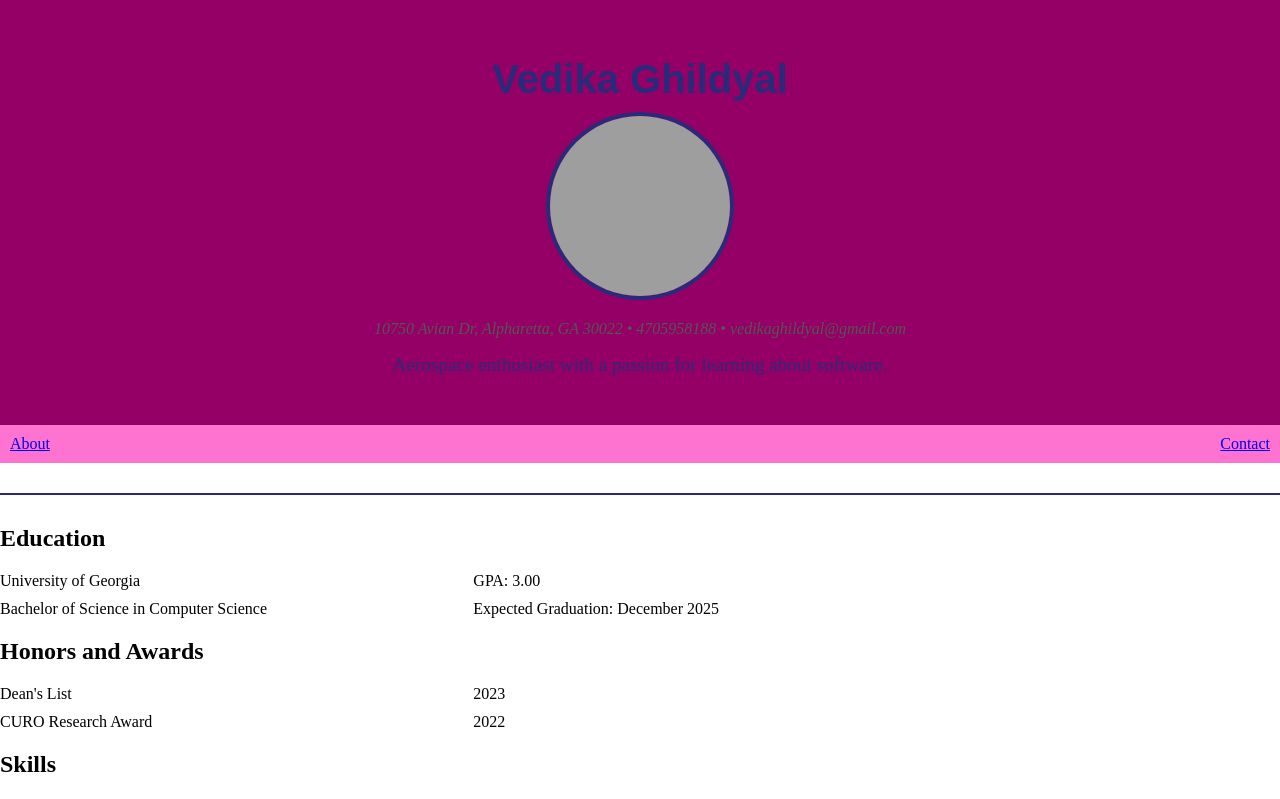
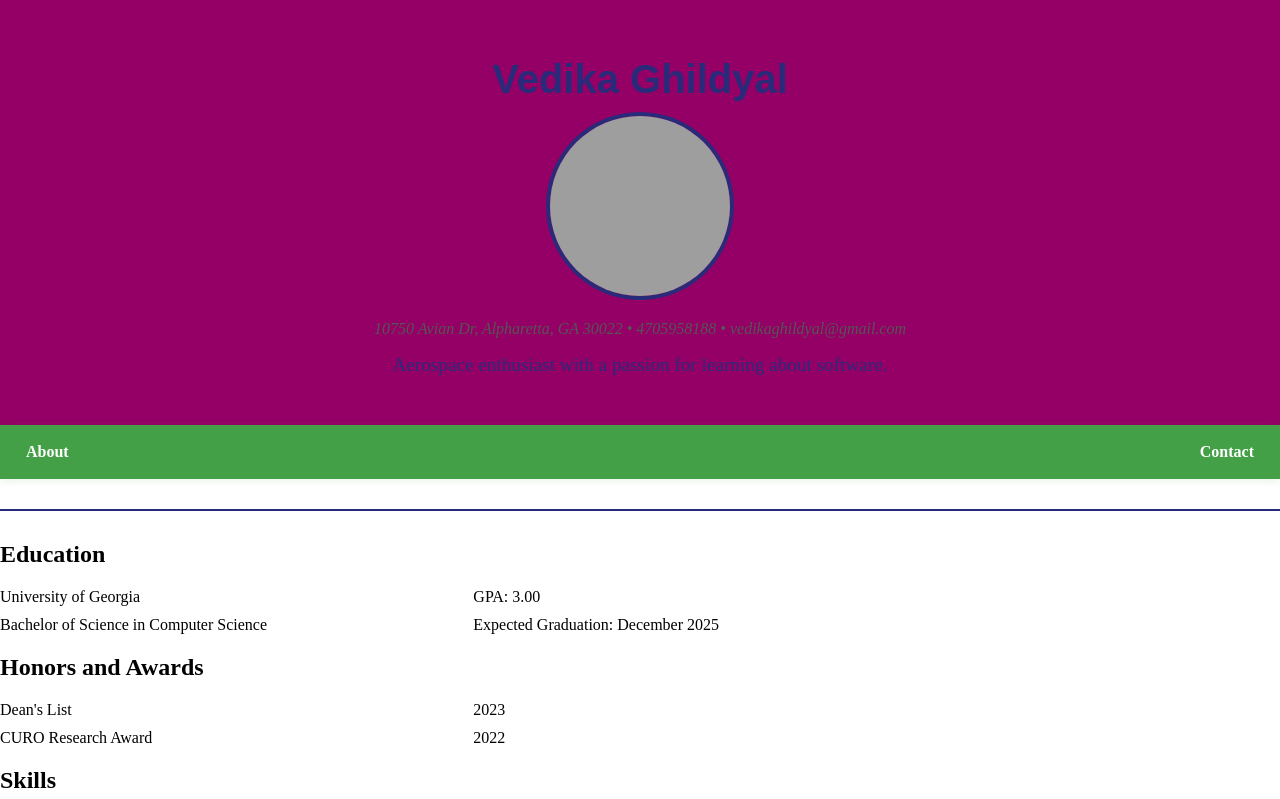
Before and after one commit to VedikaG/Ghildyal.Vedika.CSCI4300.github.io, a website: page index.html in a window 1280 px wide. Shown: the top 799 px of the page. Drawn offline with Linux system fonts and the light colour scheme; grey boxes are pictures that could not be loaded.

Commit message:
Change nav background color and add hover styles

```diff
--- a/css/style.css
+++ b/css/style.css
@@ -5,12 +5,34 @@ body {
 
 /****************   Nav Section **********************/
 nav {
+    background-color: #43a047; /* Leaf green */
+    padding: 10px;
+    display: flex;
+    justify-content: space-between;
+    align-items: center;
+    box-shadow: 0 2px 8px rgba(67, 160, 71, 0.12);
+}
+
+nav a {
+    color: #fff; /* White text for contrast */
+    font-weight: bold;
+    text-decoration: none;
+    padding: 8px 16px;
+    border-radius: 5px;
+    transition: background 0.2s, color 0.2s;
+}
+
+nav a:hover {
+    background-color: #388e3c; /* Slightly darker green on hover */
+    color: #e8f5e9; /* Light greenish-white */
+}
+/*nav {
     background-color: #ff73d0;
     padding: 10px;
     display: flex;
     justify-content: space-between;
 }
-
+*/
 /***********************  Footer Section   **************************/
 footer {
     background-color: #ff73d0;
```
